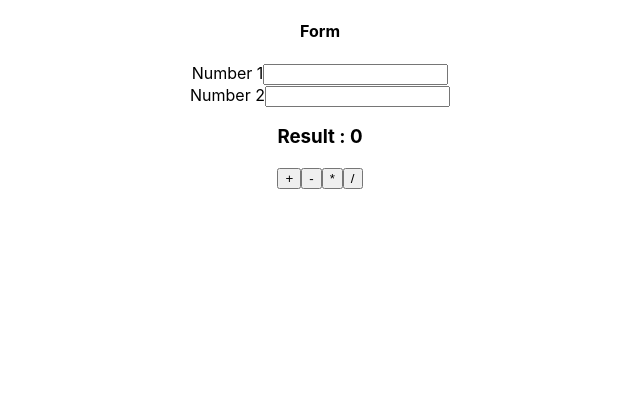
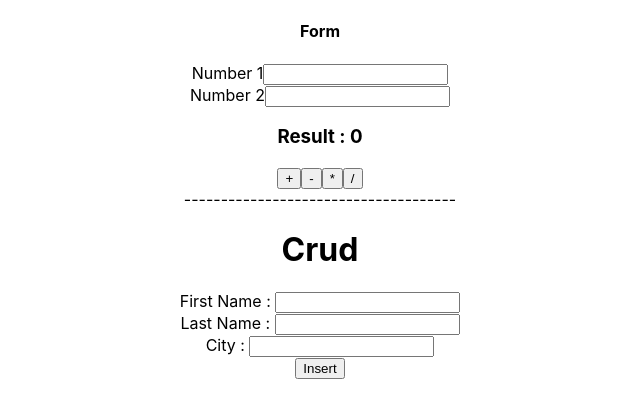
Before and after one commit to Gaurav12342/react-hook-reducer-typescript-context-api, a React (Create React App) app: page / in a window 1280 px wide. Shown: the top 418 px of the page, without its empty margins (320-960 px from the left). Built offline with nearby package versions, Linux system fonts and the light colour scheme.

Commit message:
Added form

```diff
--- a/package.json
+++ b/package.json
@@ -12,6 +12,7 @@
     "@types/react-dom": "^17.0.11",
     "react": "^17.0.2",
     "react-dom": "^17.0.2",
+    "react-router": "^6.3.0",
     "react-scripts": "5.0.0",
     "typescript": "^4.5.5",
     "web-vitals": "^2.1.4"
--- a/src/App.tsx
+++ b/src/App.tsx
@@ -1,10 +1,13 @@
 import React from 'react';
 import './App.css';
 import RootComponent from './component/index';
+import Crud from './Crud/index';
 const App = () => {
   return (
     <div className="App">
       <RootComponent />
+      {'-------------------------------------'}
+      <Crud />
     </div>
   );
 }
--- /dev/null
+++ b/src/Crud/Form.tsx
@@ -0,0 +1,25 @@
+import React, { FC } from 'react'
+
+const Form: FC = () => {
+    return (
+        <>
+            <div>
+                <label>First Name : </label>
+                <input name="fname" type={'text'} />
+            </div>
+            <div>
+                <label>Last Name : </label>
+                <input name="lname" type={'text'} />
+            </div>
+            <div>
+                <label>City : </label>
+                <input name="city" type={'text'} />
+            </div>
+            <div>
+                <button>Insert</button>
+            </div>
+        </>
+    )
+}
+
+export default Form
--- /dev/null
+++ b/src/Crud/index.tsx
@@ -0,0 +1,12 @@
+import React, { FC } from 'react'
+import Form from './Form';
+const index: FC = () => {
+    return (
+        <div>
+            <h1>Crud</h1>
+            <Form />
+        </div>
+    )
+}
+
+export default index
--- a/src/action/actionsTypes.ts
+++ b/src/action/actionsTypes.ts
@@ -1,5 +1,13 @@
-export const ADDITION:string = "ADDITION";
-export const SUBSTRACTION:string = "SUBSTRACTION";
-export const DIVISION:string = "DIVISION";
-export const MULTIPLICATION:string = "MULTIPLICATION";
-export const ASSIGNVALUE:string =  "ASSIGNVALUE";
+export const ADDITION: string = "ADDITION";
+export const SUBSTRACTION: string = "SUBSTRACTION";
+export const DIVISION: string = "DIVISION";
+export const MULTIPLICATION: string = "MULTIPLICATION";
+export const ASSIGNVALUE: string = "ASSIGNVALUE";
+
+// CRUD OPERATION
+
+export const INSERT: string = "INSERT";
+export const UPDATE: string = "UPDATE";
+export const DELETE: string = "DELETE";
+export const INITILIZE_VALUE: string = "INITILIZE_VALUE";
+export const GET: string = "GET";
```
